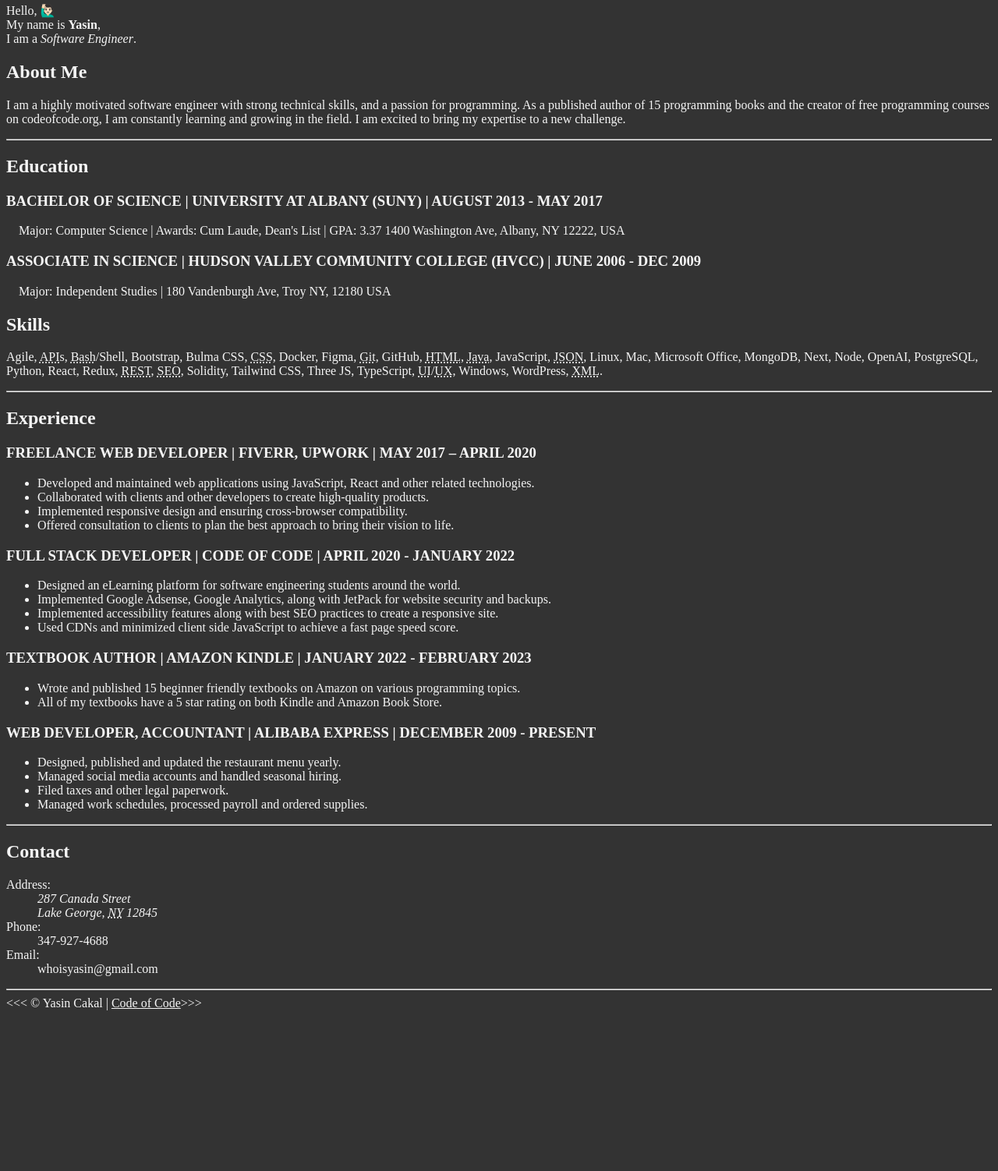
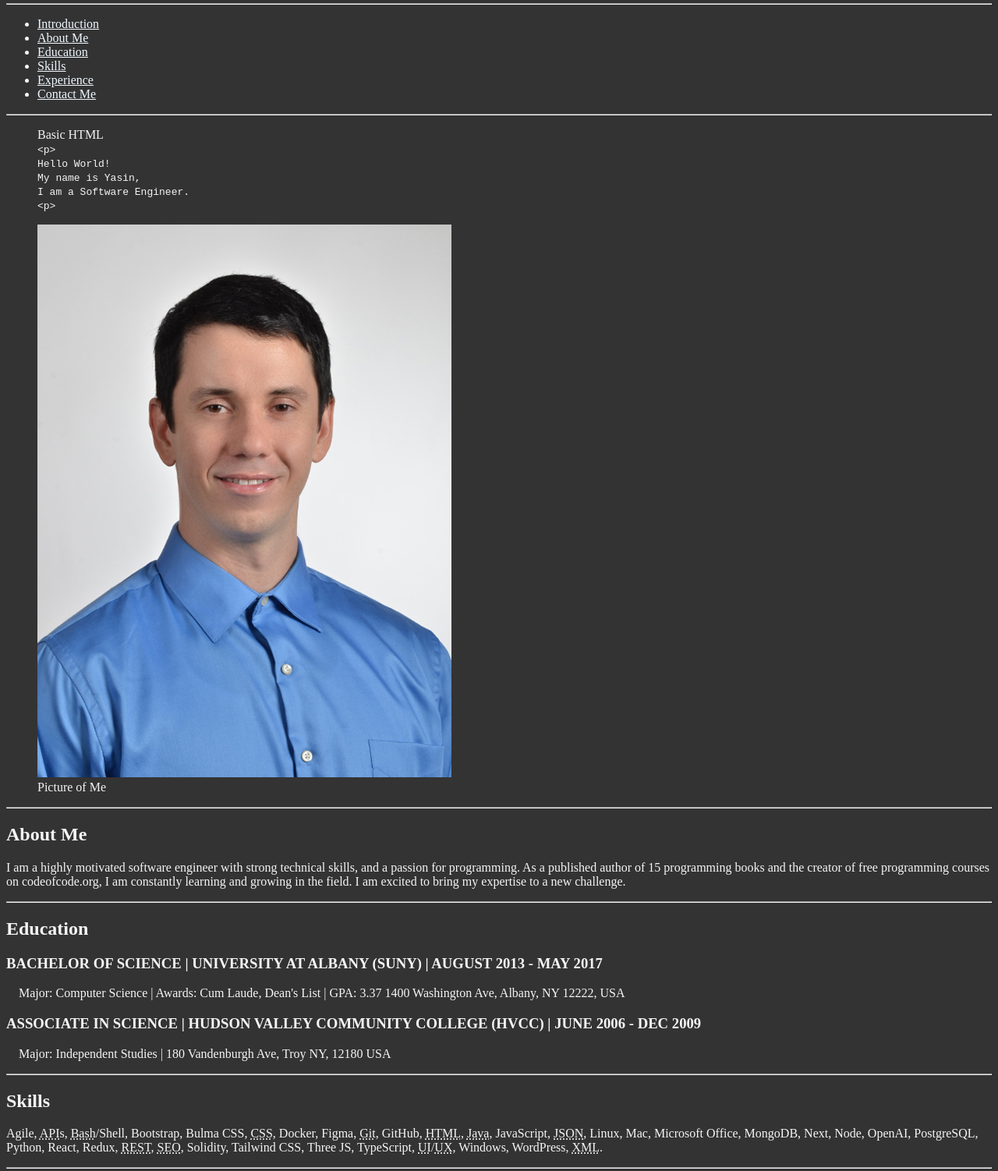
Before and after one commit to yasin1122/resume, a plain HTML site: page index.html in a window 1280 px wide. Shown: the part 76-1578 px from the top of the page at 78% size. Before the commit the page ends 1380 px from the top, so only its background shows below. Drawn offline with Linux system fonts and the light colour scheme.

Commit message:
added images

```diff
--- a/index.html
+++ b/index.html
@@ -4,6 +4,7 @@
 <head>
   <meta charset="UTF-8">
   <meta name="viewport" content="width=device-width, initial-scale=1.0">
+  <meta name="description" content="Home page for my resume website.">
   <link rel="icon" href="img/freelancer.png" type="image/x-icon">
   <link rel="stylesheet" href="main.css" type="text/css">
   <title>Yasin's Resume</title>
@@ -11,28 +12,79 @@
 
 <body>
   <h1>My Resume</h1>
-  <p>Hello, 🙋🏻‍♂️ <br>My name is <strong>Yasin</strong>,<br>I am a
-    <em>Software
-      Engineer</em>.
-  </p>
+  <hr>
+  <nav>
+    <ul>
+      <li>
+        <a href="#intro-home">Introduction</a>
+      </li>
+      <li><a href="#about-me">About
+          Me</a></li>
+      <li>
+        <a href="#education">Education</a>
+      </li>
+      <li>
+        <a href="#skills">Skills</a>
+      </li>
+      <li>
+        <a href="#experience">Experience</a>
+      </li>
+      <li>
+        <a href="/contact.html">Contact Me</a>
+      </li>
+    </ul>
+  </nav>
+  <hr>
+  <section id="intro-home">
+    <figure>
+      <figcaption>Basic HTML</figcaption>
+      <code>
+        &lt;p&gt;<br>
+        Hello World!<br>
+        My name is Yasin,<br>
+        I am a Software Engineer.<br>
+        &lt;p&gt;
+      </code>
+    </figure>
+    <figure>
+      <img src="img/my-picture.jpg" alt="Picture of Me" title="Picture of Me"
+        width="531" height="709" loading="lazy">
+      <figcaption>
+        Picture of Me
+      </figcaption>
+    </figure>
+    <hr>
+  </section>
+
+  <section id="about-me">
     <h2>About Me</h2>
-  <p>I am a highly motivated software engineer with strong technical skills, and
-    a passion for programming. As a published author of 15 programming books and
+    <p>I am a highly motivated software engineer with strong technical skills,
+      and
+      a passion for programming. As a published author of 15 programming books
+      and
       the creator of free programming courses on codeofcode.org, I am constantly
       learning and growing in the field. I am excited to bring my expertise to a
       new challenge.</p>
     <hr>
+  </section>
+  <section id="education">
     <h2>Education</h2>
-  <h3>BACHELOR OF SCIENCE | UNIVERSITY AT ALBANY (SUNY) | AUGUST 2013 - MAY 2017
+    <h3>BACHELOR OF SCIENCE | UNIVERSITY AT ALBANY (SUNY) | AUGUST 2013 - MAY
+      2017
     </h3>
-  <p>&nbsp;&nbsp;&nbsp;&nbsp;Major: Computer Science | Awards: Cum Laude, Dean's
+    <p>&nbsp;&nbsp;&nbsp;&nbsp;Major: Computer Science | Awards: Cum Laude,
+      Dean's
       List | GPA: 3.37
       1400
       Washington Ave, Albany, NY 12222, USA</p>
-  <h3>ASSOCIATE IN SCIENCE | HUDSON VALLEY COMMUNITY COLLEGE (HVCC) | JUNE 2006
+    <h3>ASSOCIATE IN SCIENCE | HUDSON VALLEY COMMUNITY COLLEGE (HVCC) | JUNE
+      2006
       - DEC 2009</h3>
     <p>&nbsp;&nbsp;&nbsp;&nbsp;Major: Independent Studies | 180 Vandenburgh Ave,
       Troy NY, 12180 USA</p>
+    <hr>
+  </section>
+  <section id="skills">
     <h2>Skills</h2>
     <p>Agile, <abbr title="Application Programming Interface">API</abbr>s,
       <abbr title="Bourne Again Shell">Bash</abbr>/Shell, Bootstrap, Bulma CSS,
@@ -46,11 +98,14 @@
       <abbr title="REpresentational State Transfer">REST</abbr>, <abbr
         title="Search Engine Optimization">SEO</abbr>, Solidity,
       Tailwind CSS, Three JS, TypeScript, <abbr
-      title="User Interface">UI</abbr>/<abbr title="User Experience">UX</abbr>,
+        title="User Interface">UI</abbr>/<abbr
+        title="User Experience">UX</abbr>,
       Windows,
       WordPress, <abbr title="Extensible Markup Language">XML</abbr>.
     </p>
     <hr>
+  </section>
+  <section id="experience">
     <h2>Experience</h2>
     <h3>FREELANCE WEB DEVELOPER | FIVERR, UPWORK | MAY 2017 – APRIL 2020</h3>
     <ul>
@@ -72,7 +127,8 @@
     </ul>
     <h3>FULL STACK DEVELOPER | CODE OF CODE | APRIL 2020 - JANUARY 2022</h3>
     <ul>
-    <li>Designed an eLearning platform for software engineering students around
+      <li>Designed an eLearning platform for software engineering students
+        around
         the world.</li>
       <li>Implemented Google Adsense, Google Analytics, along with JetPack for
         website security and backups.</li>
@@ -83,43 +139,30 @@
     </ul>
     <h3>TEXTBOOK AUTHOR | AMAZON KINDLE | JANUARY 2022 - FEBRUARY 2023</h3>
     <ul>
-    <li>Wrote and published 15 beginner friendly textbooks on Amazon on various
+      <li>Wrote and published 15 beginner friendly textbooks on Amazon on
+        various
         programming topics.</li>
-    <li>All of my textbooks have a 5 star rating on both Kindle and Amazon Book
+      <li>All of my textbooks have a 5 star rating on both Kindle and Amazon
+        Book
         Store.</li>
     </ul>
-  <h3>WEB DEVELOPER, ACCOUNTANT | ALIBABA EXPRESS | DECEMBER 2009 - PRESENT</h3>
+    <h3>WEB DEVELOPER, ACCOUNTANT | ALIBABA EXPRESS | DECEMBER 2009 - PRESENT
+    </h3>
     <ul>
       <li>Designed, published and updated the restaurant menu yearly.</li>
       <li>Managed social media accounts and handled seasonal hiring.</li>
       <li>Filed taxes and other legal paperwork.</li>
       <li>Managed work schedules, processed payroll and ordered supplies.</li>
     </ul>
-  <hr>
-  <h2>Contact</h2>
-  <!-- description list, description title and description detail -->
-  <dl>
-    <dt>Address:</dt>
-    <dd>
-      <address>
-        287 Canada Street<br>Lake George, <abbr title="New York">NY</abbr> 12845
-      </address>
-    </dd>
-    <dt>Phone:</dt>
-    <dd>
-      347-927-4688
-    </dd>
-    <dt>
-      Email:
-    </dt>
-    <dd>
-      whoisyasin@gmail.com
-    </dd>
-  </dl>
 
     <hr>
-  &lt;&lt;&lt; &copy; Yasin Cakal | <a href="https://codeofcode.org">Code of
-    Code</a>&gt;&gt;&gt;
+  </section>
+
+  &lt;&lt;&lt; &copy; Yasin Cakal | <a href="https://codeofcode.org"
+    target="_blank">Code of
+    Code</a> | <a href="img/freelancer.png" download>Download Site Image</a>
+  &gt;&gt;&gt;
+  <p><a href="#">Back to Top</a></p>
 
 </body>
 
--- a/main.css
+++ b/main.css
@@ -2,7 +2,16 @@ body {
   background-color: #333;
   color: whitesmoke;
 }
-a,
+
+a {
+  color: aliceblue;
+}
+
+a:visited {
+  color: lightgray;
+}
+
+a:hover,
 a:active {
-  color: whitesmoke;
+  color: #eee;
 }
```
Also changed, not shown: img/my-picture.jpg (added). Lines whose indentation alone changed are shown as unchanged.
